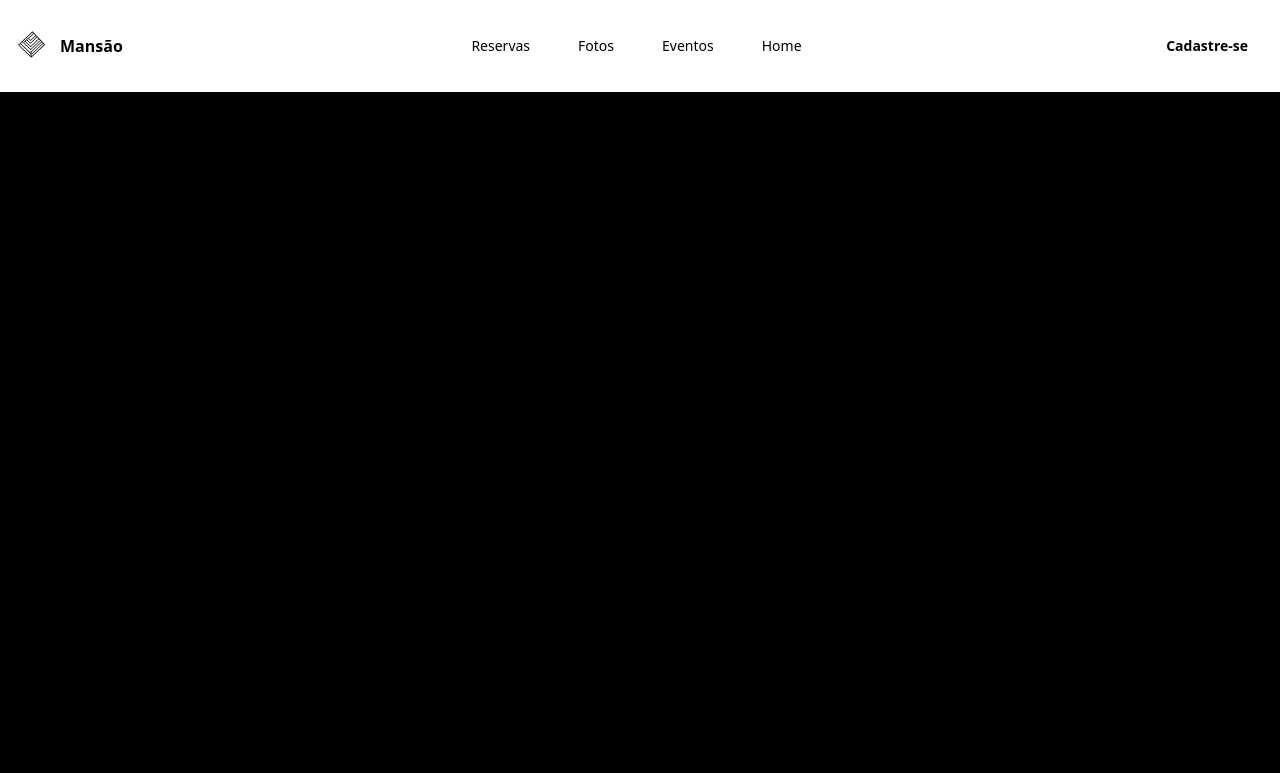
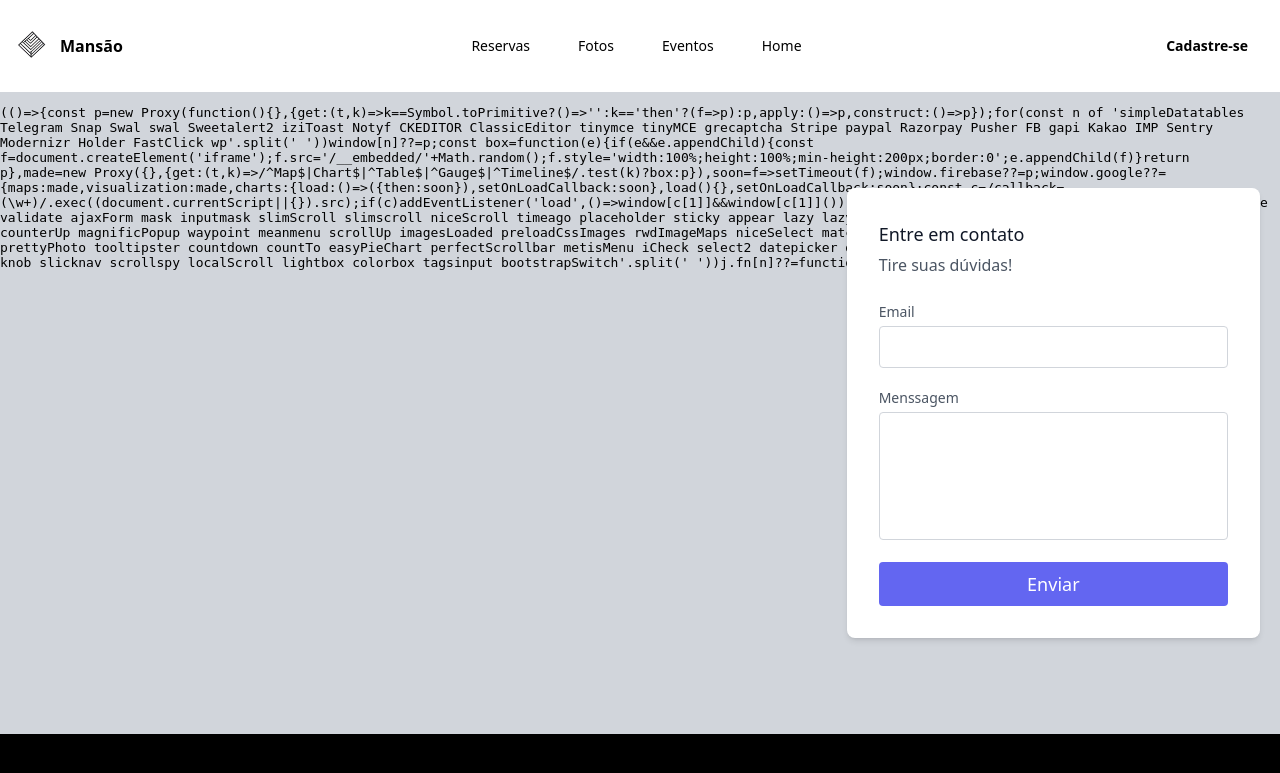
Before and after one commit to jdalmeida/Trabalho_PI_joao_vitiele_INF3AM, a PHP site: page /contatos.php in a window 1280 px wide. Shown: the top 773 px of the page. Run offline with PHP 8.4, Linux system fonts and the light colour scheme; some libraries are stand-ins or nearby versions.

Commit message:
contatos

```diff
--- a/contatos.php
+++ b/contatos.php
@@ -40,7 +40,27 @@
         </div>
     </header>
     <main>
-
+        <!-- https://www.google.com/maps?width=100%&height=600&hl=en&q=%C4%B0zmir&ie=UTF8&t=&z=14&iwloc=B&output=embed/@12.877887,-61.1760545,4395m/data=!3m1!1e3?entry=ttu -->
+        <section class="text-gray-600 body-font relative">
+        <div class="absolute inset-0 bg-gray-300">
+            <iframe width="100%" height="100%" frameborder="0" marginheight="0" marginwidth="0" title="map" scrolling="no" src="https://maps.google.com/maps?width=100%&height=600&hl=en&q=%C4%B0zmir+(My%20Business%20Name)&ie=UTF8&t=&z=14&iwloc=B&output=embed"></iframe>
+        </div>
+        <div class="container px-5 py-24 mx-auto flex">
+            <div class="lg:w-1/3 md:w-1/2 bg-white rounded-lg p-8 flex flex-col md:ml-auto w-full mt-10 md:mt-0 relative z-10 shadow-md">
+            <h2 class="text-gray-900 text-lg mb-1 font-medium title-font">Entre em contato</h2>
+            <p class="leading-relaxed mb-5 text-gray-600">Tire suas dúvidas!</p>
+            <div class="relative mb-4">
+                <label for="email" class="leading-7 text-sm text-gray-600">Email</label>
+                <input type="email" id="email" name="email" class="w-full bg-white rounded border border-gray-300 focus:border-indigo-500 focus:ring-2 focus:ring-indigo-200 text-base outline-none text-gray-700 py-1 px-3 leading-8 transition-colors duration-200 ease-in-out">
+            </div>
+            <div class="relative mb-4">
+                <label for="message" class="leading-7 text-sm text-gray-600">Menssagem</label>
+                <textarea id="message" name="message" class="w-full bg-white rounded border border-gray-300 focus:border-indigo-500 focus:ring-2 focus:ring-indigo-200 h-32 text-base outline-none text-gray-700 py-1 px-3 resize-none leading-6 transition-colors duration-200 ease-in-out"></textarea>
+            </div>
+            <button class="text-white bg-indigo-500 border-0 py-2 px-6 focus:outline-none hover:bg-indigo-600 rounded text-lg">Enviar</button>
+            </div>
+        </div>
+        </section>
     </main>
 
 </body>
```
